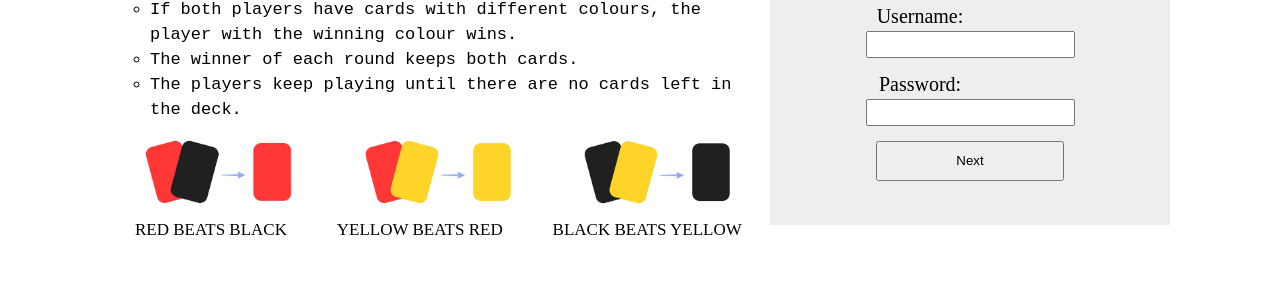
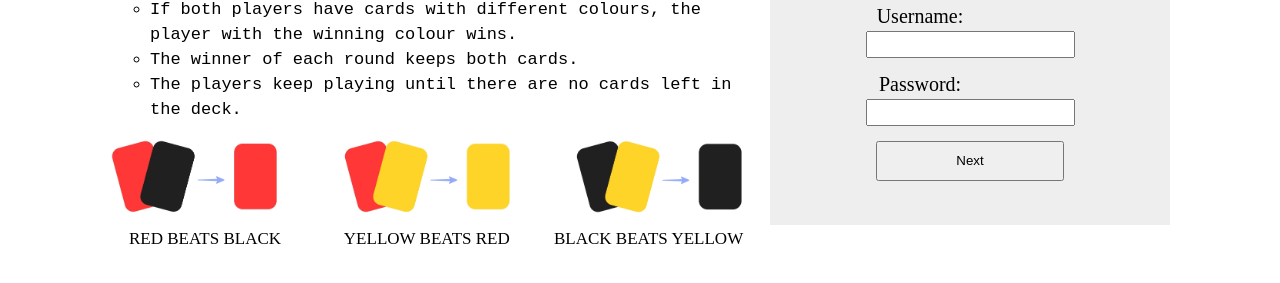
Before and after one commit to SamuelHill33/Project-2021-web, a plain HTML site: page Login.html in a window 1280 px wide. Shown: the part 451-734 px from the top of the page. Drawn offline with Linux system fonts and the light colour scheme.

Commit message:
fixed alignment of card labels underneath card images

```diff
--- a/login.css
+++ b/login.css
@@ -39,16 +39,18 @@ button {
     height: 40px;
 }
 img {
-    width: 150px;
+    width: 170px;
     padding-bottom: 15px;
 }
 .cardRules, .cardRulesLabel {
-    width: 99.5%;
+    width: 96%;
+    display: flex;
+    justify-content: space-between;
+    font-size: 17px;
     text-align: center;
-    display: flex;
-    flex-direction: row;
-    justify-content: space-around;
-    font-size: 17px;
+}
+.cardRulesLabel > label {
+    width: 190px;
 }
 .formLabel {
     font-size: 20px;
```
